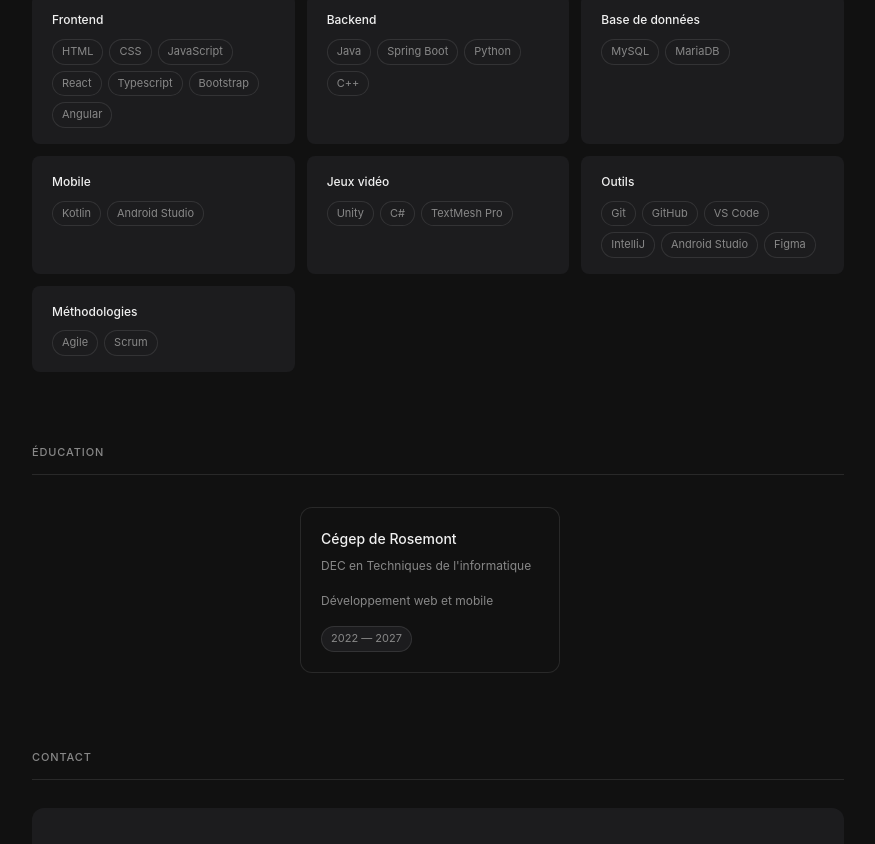
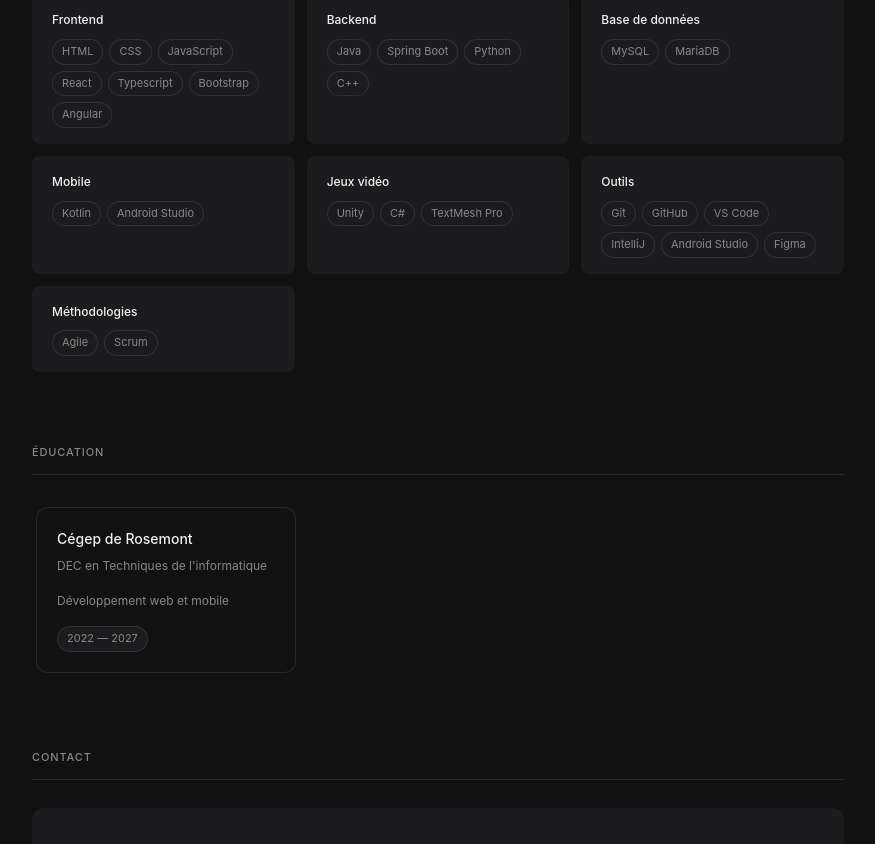
Before and after one commit to Noomy-v1/portfolio-react, a React (Vite) app: page / in a window 1280 px wide. Shown: the part 1939-2783 px from the top of the page, without its empty margins (202-1077 px from the left). Built offline with nearby package versions, Linux system fonts and the light colour scheme.

Commit message:
Refactor code structure for improved readability and maintainability

```diff
--- a/src/components/Education.tsx
+++ b/src/components/Education.tsx
@@ -8,10 +8,11 @@ export function Education() {
   const trackRef = useRef<HTMLDivElement>(null);
   const [activeIndex, setActiveIndex] = useState(0);
 
-  const scroll = (direction: 'left' | 'right') => {
-    if (!trackRef.current) return;
-    const amount = 280;
-    trackRef.current.scrollBy({ left: direction === 'left' ? -amount : amount, behavior: 'smooth' });
+  const scrollToIndex = (index: number) => {
+    const track = trackRef.current;
+    if (!track) return;
+    const item = track.children[index] as HTMLElement;
+    item?.scrollIntoView({ behavior: 'smooth', inline: 'start', block: 'nearest' });
   };
 
   useEffect(() => {
@@ -19,14 +20,12 @@ export function Education() {
     if (!track) return;
 
     const handleScroll = () => {
-      const trackCenter = track.scrollLeft + track.clientWidth / 2;
       let closestIndex = 0;
       let closestDistance = Infinity;
 
       Array.from(track.children).forEach((child, index) => {
         const el = child as HTMLElement;
-        const itemCenter = el.offsetLeft + el.clientWidth / 2;
-        const distance = Math.abs(itemCenter - trackCenter);
+        const distance = Math.abs(el.offsetLeft - track.scrollLeft);
         if (distance < closestDistance) {
           closestDistance = distance;
           closestIndex = index;
@@ -43,8 +42,8 @@ export function Education() {
   return (
     <section id="education">
       <div className="section-label">{t("education.label")}</div>
-        <div className="carousel">
-            <div className="carousel-track carousel-centered" ref={trackRef}>
+
+      <div className="carousel-track" ref={trackRef}>
         {education.map((item) => (
           <GlowCard key={item.school} className="project-card carousel-item" glowColor="orange">
             <div className="project-title">{item.school}</div>
@@ -56,7 +55,6 @@ export function Education() {
           </GlowCard>
         ))}
       </div>
-      </div>
 
       {education.length > 1 && (
         <div className="carousel-dots">
@@ -64,7 +62,7 @@ export function Education() {
             <button
               key={index}
               className={`carousel-dot ${index === activeIndex ? 'active' : ''}`}
-              onClick={() => scroll('right')}
+              onClick={() => scrollToIndex(index)}
               aria-label={`Aller à l'élément ${index + 1}`}
             />
           ))}
--- a/src/components/Header.tsx
+++ b/src/components/Header.tsx
@@ -35,6 +35,7 @@ export function Header() {
         <a href="#skills" onClick={(e) => handleAnchorClick(e, '#skills')}>{t("nav.skills")}</a>
         <a href="#education" onClick={(e) => handleAnchorClick(e, '#education')}>{t("nav.education")}</a>
         <a href="#contact" onClick={(e) => handleAnchorClick(e, '#contact')}>{t("nav.contact")}</a>
+        <a href="/CV Noémie Gil_TI.pdf" download>{t('nav.cv')}</a>
         <Link to="/blog">{t('nav.blog')}</Link>
       </div>
       <label className="theme-switch" aria-label="Changer le thème">
--- a/src/data/translations.js
+++ b/src/data/translations.js
@@ -27,6 +27,7 @@ export const translations = {
         'projects.label': 'Projets',
         'skills.label': 'Compétences',
         'education.label': 'Éducation',
+        'nav.cv': 'CV',
 
         'contact.label': 'Contact',
         'contact.title': 'Travaillons ensemble',
@@ -70,6 +71,7 @@ export const translations = {
         'projects.label': 'Projects',
         'skills.label': 'Skills',
         'education.label': 'Education',
+        'nav.cv': 'Resume',
 
         'contact.label': 'Contact',
         'contact.title': "Let's work together",
--- a/src/index.css
+++ b/src/index.css
@@ -441,13 +441,6 @@ section {
 }
 
 /* EDUCATION */
-.carousel {
-  position: relative;
-  display: flex;
-  align-items: center;
-  gap: 0.5rem;
-}
-
 .carousel-track {
   display: flex;
   gap: 1rem;
@@ -459,12 +452,6 @@ section {
 
 .carousel-track::-webkit-scrollbar {
   display: none;
-}
-
-.carousel-centered {
-  justify-content: center;
-  padding-left: calc(50% - 130px);
-  padding-right: calc(50% - 130px);
 }
 
 .carousel-item {
```
Also changed, not shown: 1 other file (tests, documents, lock files or other folders). Lines whose indentation alone changed are shown as unchanged.
